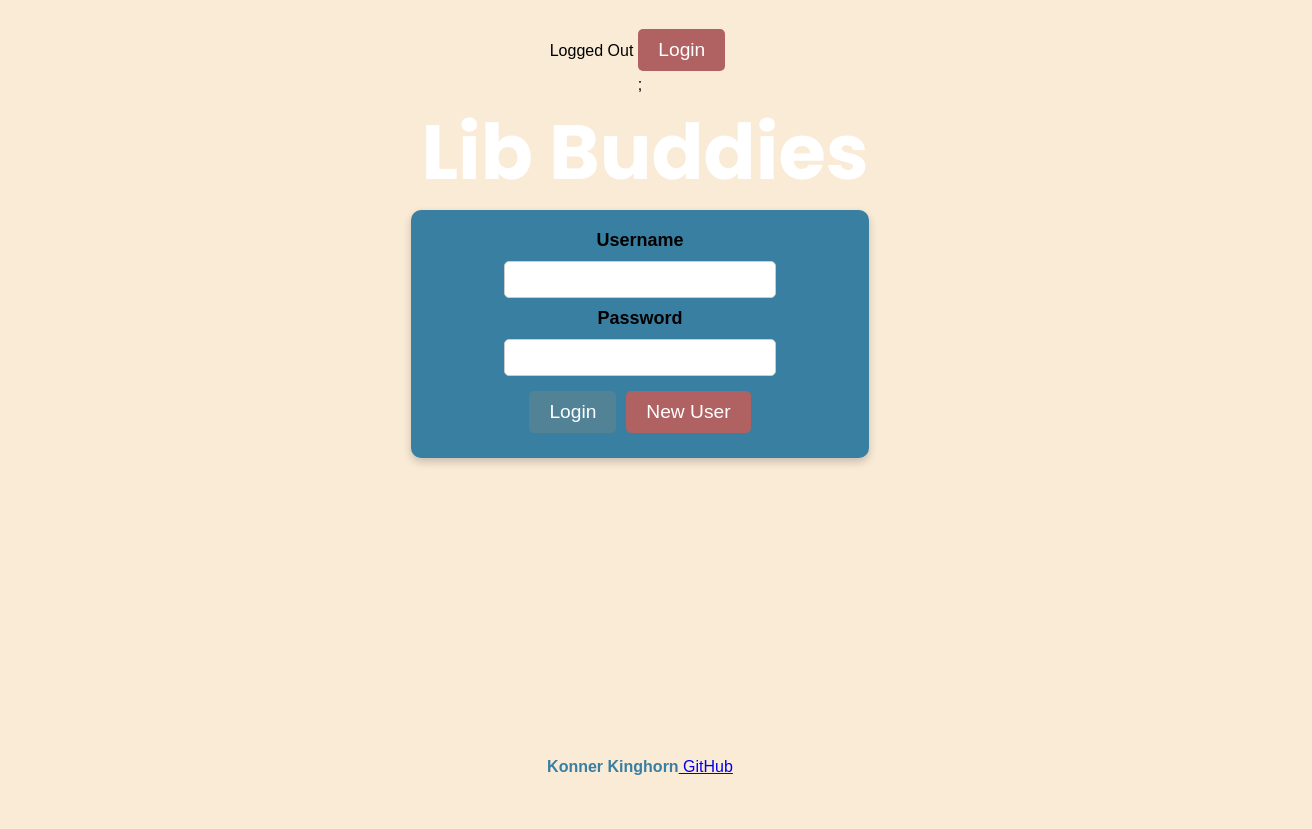
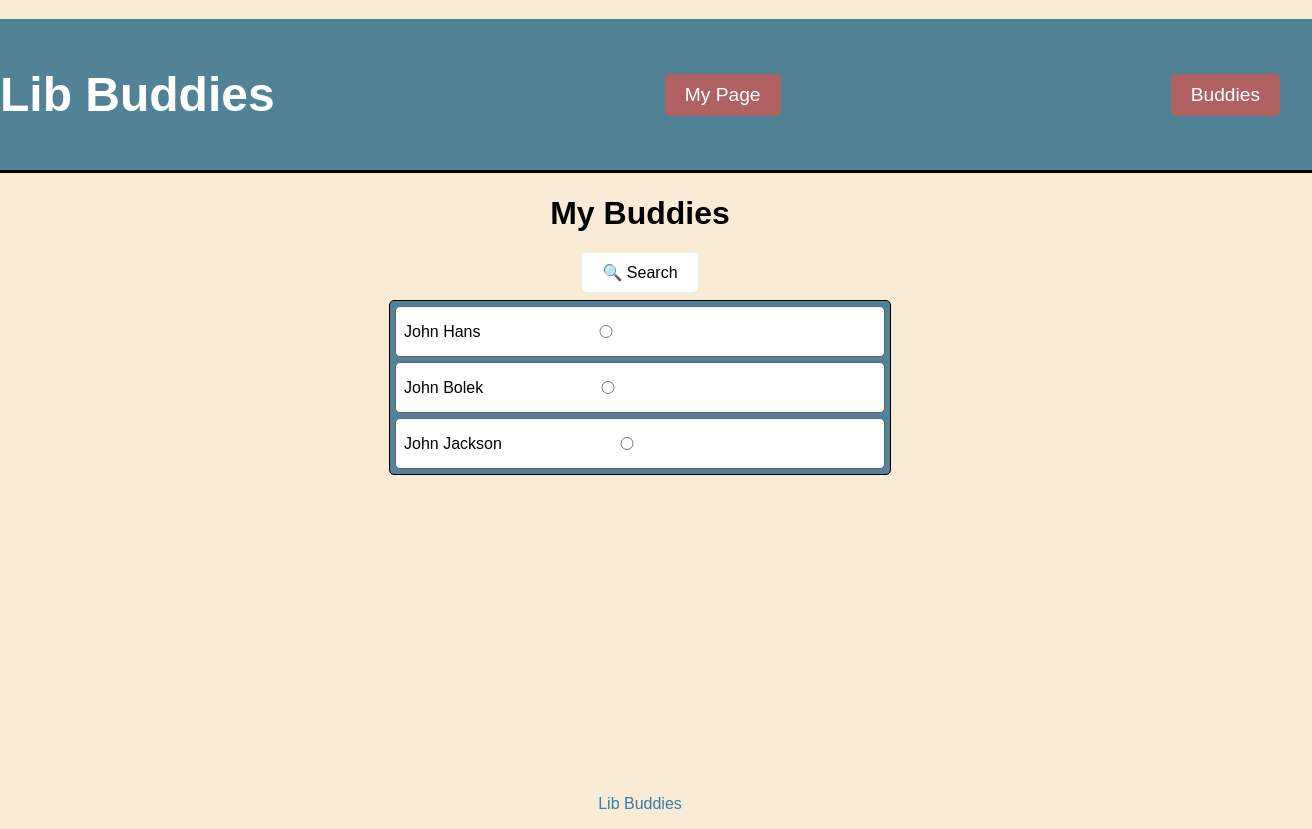
Before and after one commit to Konner1/startup, a React (Vite) app: page /buddies in a window 1280 px wide. Shown: the whole page, 1312 px wide, since content can reach past the window. Before the commit the page ends 800 px from the top, so only its background shows below. Built offline with nearby package versions, Linux system fonts and the light colour scheme.

Commit message:
made it so react works with it. Editing buttons

```diff
--- a/index.html
+++ b/index.html
@@ -2,7 +2,7 @@
 <html lang="en">
   <head>
     <meta charset="utf-8" />
-    <meta name="viewport" content="width=device-width, initial-scale=1" />
+    <meta name="viewport" content="width=device-width, initial-scale=1.0" />
 
     <title>Lib Buddies</title>
   </head>
--- a/src/app.jsx
+++ b/src/app.jsx
@@ -1,16 +1,21 @@
+
 import React from 'react';
-import './app.css';
-import {Login} from './login/login'
-import {Library} from './library/library'
-
+import { BrowserRouter, Routes, Route } from 'react-router-dom';
+import { Login } from './login/login';
+import { MyPage } from './mypage/mypage';
+import { Buddies } from './buddies/buddies';
 
 export default function App() {
-    const [loginState, setloginState] = React.useState(false)
-    let content = <div className="body bg-dark text-light">App will display here</div>;
-    if (loginState) {
-        content = <Library />;
-    } else{
-        content = <Login setLogin = {setloginState} />
-    }
-    return content
+  const [loginState, setLoginState] = React.useState(false);
+
+  return (
+    <BrowserRouter>
+      <Routes>
+        {/* The root route ("/") is the login page when not logged in */}
+        <Route path="/" element={loginState ? <MyPage /> : <Login setLogin={setLoginState} />} />
+        <Route path="/page" element={<MyPage />} />
+        <Route path="/buddies" element={<Buddies />} />
+      </Routes>
+    </BrowserRouter>
+  );
 }
--- a/src/buddies/buddies.css
+++ b/src/buddies/buddies.css
@@ -31,20 +31,33 @@ body {
     gap: 10px;
     align-items: center;
     text-align: right;
+    font-size: 2vw;
+    justify-content: space-between;
+    top:0;
+    left:0;
+    position: relative;
 
-    width: 100%;
+    width: 100vw;
+    max-width: 100%;
     border-bottom: 3px solid black;
-    padding: 20px;
+    padding: 1rem 2rem;
     font-size: 24px;
     margin-bottom: 0px;
-    color: white;
+    color: rgb(255, 255, 255);
     background-color: rgb(81, 130, 149);
-    height: 55px;
-    width: auto;
-    max-width: 100%;
-    font-size: 2vw;
+    flex-wrap: wrap;
+    z-index: 1000;
 }
 
+.bh1{
+    margin-bottom: 0px;
+    color: rgb(159, 37, 37);
+    font-family: 'Poppins', sans-serif;
+    margin-top: 0px;
+    text-align: center;
+    margin-left: 10px;
+    font-size: 2.5rem;
+}
 
 form {
     margin: 0;
--- a/src/buddies/buddies.jsx
+++ b/src/buddies/buddies.jsx
@@ -1,21 +1,29 @@
+
 import './buddies.css';
 import React from 'react';
+import { NavLink, useNavigate } from 'react-router-dom';
 
 export function Buddies() {
+  const navigate = useNavigate();  // Initialize the useNavigate hook
+
+  const handleLogout = () => {
+    navigate('/');  // Navigate to the Login page when logging out
+  };
+
   return (
     <main className="container-fluid bg-secondary text-center">
       <header>
         <div className="nav">
           <h1>Lib Buddies</h1>
-          <form action="index.html" method="get">
-            <button>Login</button>
-          </form>
-          <form action="mypage.html" method="get">
+          {/* NavLink buttons */}
+          <NavLink to="/page">
             <button>My Page</button>
-          </form>
-          <form action="buddiespage.html" method="get">
+          </NavLink>
+          <NavLink to="/buddies">
             <button>Buddies</button>
-          </form>
+          </NavLink>
+          {/* Logout button */}
+          {/* <button onClick={handleLogout}>Logout</button> */}
         </div>
       </header>
 
--- a/src/buddies/buddiespage.html
+++ b/src/buddies/buddiespage.html
@@ -24,7 +24,7 @@
     </header>
 
 
-    <h1>My Buddies</h1>
+    <h1 className = "bh1">My Buddies</h1>
     <button class = "search">🔍 Search</button>
     <br><br>
 
--- a/src/library/library.jsx
+++ b/src/library/library.jsx
@@ -1,31 +1,54 @@
-import { BrowserRouter, Routes, Route, NavLink } from 'react-router-dom';
-import React from 'react';
-import {MyPage} from '../mypage/mypage'
-import {Buddies} from '../buddies/buddies'
+// import { BrowserRouter, Routes, Route, NavLink } from 'react-router-dom';
+// import React from 'react';
+// import {MyPage} from '../mypage/mypage'
+// import {Buddies} from '../buddies/buddies'
 
-export function Library() {
-  return (
-    <BrowserRouter>
-    <main className='container-fluid bg-secondary text-center'>
+// export function Library() {
+//   return (
+//     <BrowserRouter>
+//     <main className='container-fluid bg-secondary text-center'>
 
 
-        <nav>
-          <NavLink to="/page">My Page</NavLink>
-          <NavLink to="/buddies">Buddies</NavLink>
-        </nav>
+//         <nav>
+//           <NavLink to="/page">My Page</NavLink>
+//           <NavLink to="/buddies">Buddies</NavLink>
+//         </nav>
 
-        <main>
-          <Routes>
-          <Route path="/" element={<MyPage />} />
-            <Route path="/page" element={<MyPage />} />
-            <Route path="/buddies" element={<Buddies />} />
-          </Routes>
-        </main>
+//         <main>
+//           <Routes>
+//           <Route path="/" element={<MyPage />} />
+//             <Route path="/page" element={<MyPage />} />
+//             <Route path="/buddies" element={<Buddies />} />
+//           </Routes>
+//         </main>
 
 
-      <div className="body bg-dark text-light">Library
-      </div>;
-    </main>
-    </BrowserRouter>
-  );
-}
+//       <div className="body bg-dark text-light">Library
+//       </div>;
+//     </main>
+//     </BrowserRouter>
+//   );
+// }
+
+// import { Routes, Route, NavLink } from 'react-router-dom';
+// import React from 'react';
+// import { MyPage } from '../mypage/mypage';
+// import { Buddies } from '../buddies/buddies';
+
+// export function Library() {
+//   return (
+//     <main className="container-fluid bg-secondary text-center">
+//       <nav>
+//         <NavLink to="/page">My Page</NavLink>
+//         <NavLink to="/buddies">Buddies</NavLink>
+//       </nav>
+
+//       <Routes>
+//         <Route path="/page" element={<MyPage />} />
+//         <Route path="/buddies" element={<Buddies />} />
+//       </Routes>
+
+//       <div className="body bg-dark text-light">Library</div>
+//     </main>
+//   );
+// }
--- a/src/login/login.css
+++ b/src/login/login.css
@@ -13,7 +13,7 @@ body {
     font-family: Arial, sans-serif;
 }
 
-h1 {
+.Title {
     font-size: 5rem;
     color: #87CEEB;
     font-family: 'Poppins', sans-serif;
--- a/src/login/login.jsx
+++ b/src/login/login.jsx
@@ -1,29 +1,35 @@
+
 import './login.css';
 import React from 'react';
+import { useNavigate } from 'react-router-dom';
 
 export function Login({setLogin}) {
+  const navigate = useNavigate();
+
+  const handleLogin = () => {
+    setLogin(true);
+    navigate('/page');  // Navigate to the "MyPage" after login
+  };
+
   return (
     <main className='container-fluid bg-secondary text-center'>
-      <div className="body bg-dark text-light">Logged Out
-      <button onClick = {()=>setLogin(true)}>Login</button></div>;
-
-    <h1>Lib Buddies</h1>
+      <h1 className ="Title" >Lib Buddies</h1>
 
       <form action="mypage.html" method="get">
-        <label for="username">Username</label>
+          <label htmlFor="username">Username</label>
           <input type="text" id="username" name="username"/>
 
-        <label for="password">Password</label>
+          <label htmlFor="password">Password</label>
           <input type="password" id="password" name="password"/>
-        <div class="inLine">
-            <button type="submit">Login</button>
+          <div className="inLine">
+              <button type="button" onClick={handleLogin}>Login</button>
               <button type="submit">New User</button>
           </div>
       </form>
 
       <footer>
-    <span class = "text-reset"> Konner Kinghorn</span>
-    <a href = "https://github.com/Konner1/startup"> GitHub </a>
+          <span className="text-reset"> Konner Kinghorn</span>
+          <a href="https://github.com/Konner1/startup"> GitHub </a>
       </footer>
     </main>
   );
--- a/src/mypage/mypage.css
+++ b/src/mypage/mypage.css
@@ -8,19 +8,20 @@ body {
     text-align: center;
     font-family: Arial, sans-serif;
     overflow-x: hidden;
-    margin: 0;
     padding: 0;
+    padding-top: 100px;
 }
 
 
-h1 {
+
+.theNavH {
     margin-bottom: 0px;
-    color: white;
+    color: rgb(255, 255, 255);
     font-family: 'Poppins', sans-serif;
     margin-top: 0px;
     text-align: left;
     margin-left: 10px;
-    font-size: 6vw;
+    font-size: 2.5rem;
 }
 
 
@@ -30,14 +31,22 @@ h1 {
     align-items: center;
     text-align: right;
     font-size: 2vw;
+    justify-content: space-between;
+    top:0;
+    left:0;
+    position: relative;
 
-    width: 100%;
+    width: 100vw;
+    max-width: 100%;
     border-bottom: 3px solid black;
-    padding: 20px;
+    padding: 1rem 2rem;
     font-size: 24px;
     margin-bottom: 0px;
+    margin-top: 3rem;
     color: white;
     background-color: rgb(81, 130, 149);
+    flex-wrap: wrap;
+    z-index: 9999;
 }
 
 
@@ -53,7 +62,7 @@ form button {
     text-align: right;
     background-color: #87CEEB ;
     color: white;
-    padding: 10px 15px;
+    padding: 5px 5px;
     border: none;
     cursor: pointer;
     font-size: 14px;
@@ -80,7 +89,7 @@ div button {
     cursor: pointer;
     color: white;
     border-radius: 5px;
-    margin: 5px;
+    margin: 0px;
     width: auto;
     font-size: 1.5vw;
 }
@@ -139,13 +148,14 @@ li {
     background-image: url("HBLL_pic.png");
     background-size: cover;
     background-position: center;
-    padding: 20px;
+    padding: 2rem;
     margin: 0px auto;
-    width: 100%;
+    width: 100vw;
+    max-width: 100%;
+    min-height: 100%;
     border-radius: 5px;
     position: relative;
     box-shadow: 0 4px 6px rgba(0, 0, 0, 0.1);
-    /* .list is a class of the footer element */
 }
 
 input[type="checkbox"] {
--- a/src/mypage/mypage.jsx
+++ b/src/mypage/mypage.jsx
@@ -1,26 +1,30 @@
+
 import './mypage.css';
 import React from 'react';
+import { NavLink, useNavigate } from 'react-router-dom';
 
 export function MyPage() {
+  const navigate = useNavigate();  // Initialize the useNavigate hook
+
+  const handleLogout = () => {
+    navigate('/');  // Navigate to the Login page when logging out
+  };
+
   return (
-    <div>
-      <header>
-        <div className="nav">
-          <h1>Lib Buddies</h1>
-          <form action="index.html" method="get">
-            <button>Login</button>
-          </form>
-          <form action="mypage.html" method="get">
+    <div className="mypage-container">
+      <header className="nav">
+        <h1 className = "theNavH">Lib Buddies</h1>
+        <NavLink to="/page">
           <button>My Page</button>
-          </form>
-          <form action="buddiespage.html" method="get">
+        </NavLink>
+        <NavLink to="/buddies">
           <button>Buddies</button>
-          </form>
-        </div>
+        </NavLink>
+        {/* <button onClick={handleLogout}>Logout</button> */}
       </header>
 
+      <div className="profile-info">
         <h2>Konner Kinghorn</h2>
-
         <img
           className="profile"
           src="2532FCBF-5F2E-469F-899D-4D064E234819_1_105_c.jpeg"
@@ -28,15 +32,13 @@ export function MyPage() {
           width="150"
           height="100"
         />
-
         <p>My name is Konner Kinghorn and I'm studying Computer Science</p>
 
-      <div>
+        <div className="library-status">
           <button>In Library</button>
           <button>Out</button>
         </div>
-      <br />
-      <h3>Buddies In Library (the websocket things will be stored below)</h3>
+        <h3>Buddies In Library</h3>
 
         <footer className="list">
           <ul>
@@ -60,18 +62,9 @@ export function MyPage() {
                 <input type="checkbox" /> Kyle Connors
               </label>
             </li>
-          <li>
-            <label>
-              <input type="checkbox" /> Kyle Connors
-            </label>
-          </li>
-          <li>
-            <label>
-              <input type="checkbox" /> Kyle Connors
-            </label>
-          </li>
           </ul>
         </footer>
       </div>
+    </div>
   );
 }
```
Lines whose indentation alone changed are shown as unchanged.
